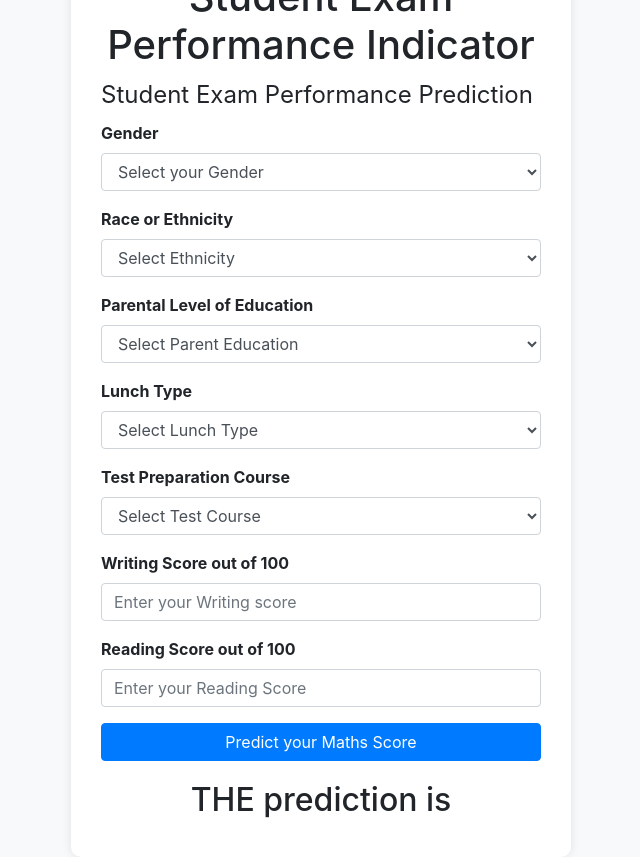
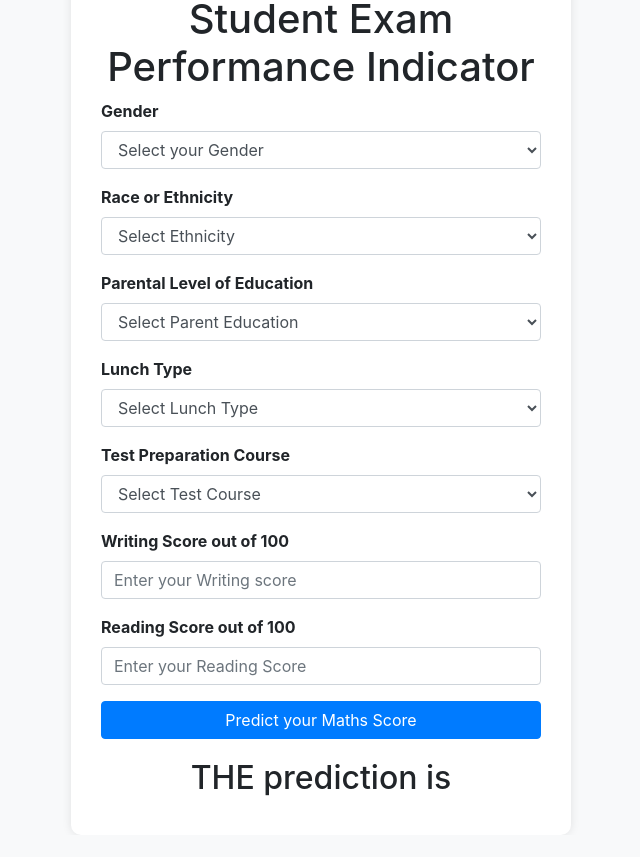
Before and after one commit to Prakhar9549/Student_Performance_Predictor, a Flask app: page / in a window 1280 px wide. Shown: the whole page, without its empty margins (319-959 px from the left). After the commit the page ends 796 px from the top, so only its background shows below. Run offline with Flask 3, Linux system fonts and the light colour scheme; some libraries are stand-ins or nearby versions.

Commit message:
UI updated

```diff
--- a/templates/home.html
+++ b/templates/home.html
@@ -48,7 +48,7 @@
         <h1>Student Exam Performance Indicator</h1>
 
         <form action="{{ url_for('predict_datapoint')}}" method="post">
-            <legend>Student Exam Performance Prediction</legend>
+          <!--  <legend>Student Exam Performance Prediction</legend> -->
 
             <div class="mb-3">
                 <label class="form-label">Gender</label>
```
